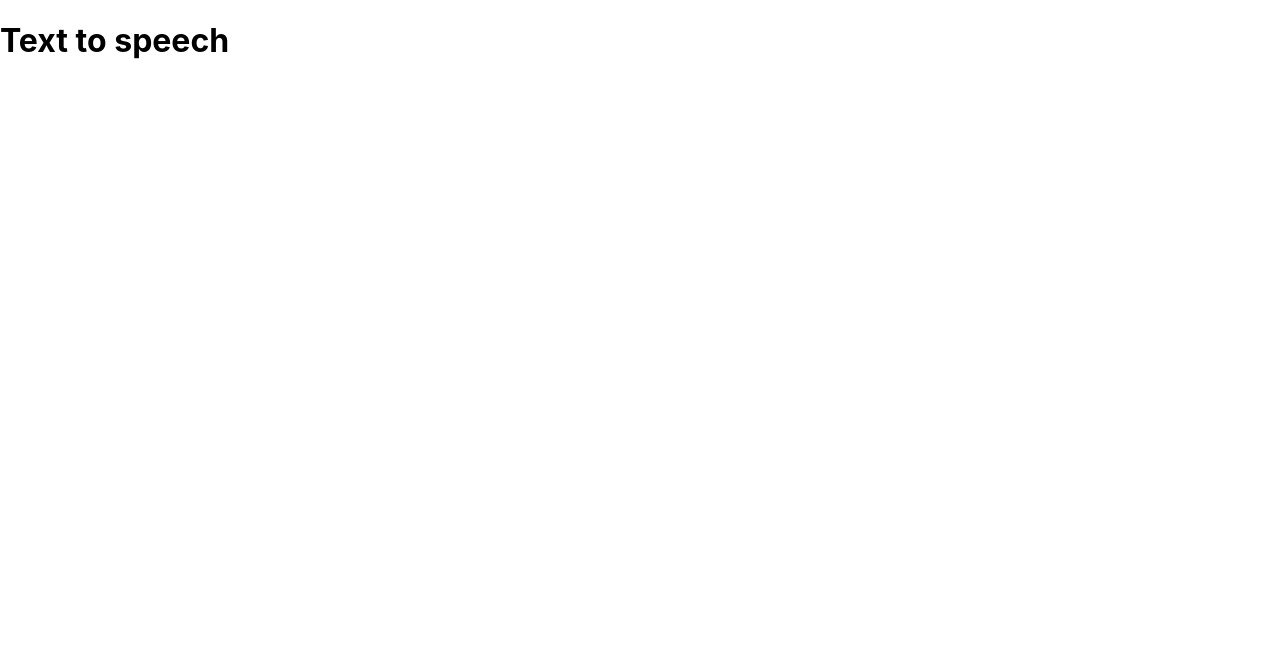
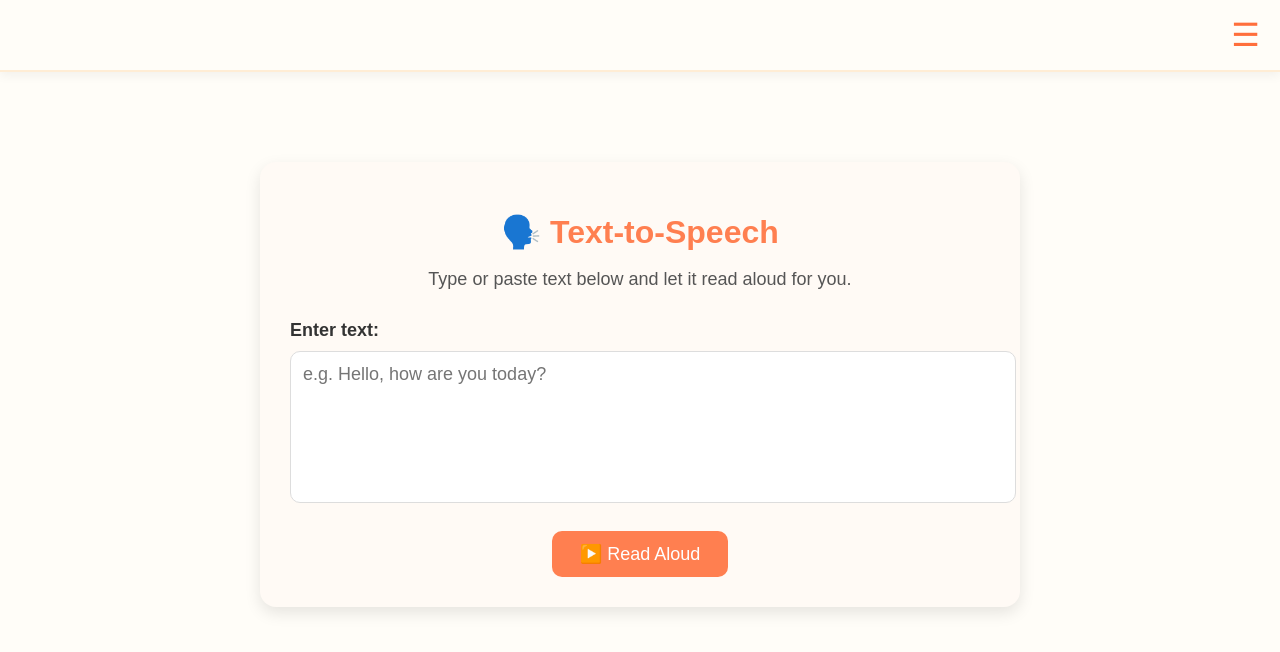
Before and after one commit to nicsohlame/enabled, a React (Create React App) app: page /text-to-speech in a window 1280 px wide. Shown: the top 652 px of the page. Built offline with nearby package versions, Linux system fonts and the light colour scheme.

Commit message:
updated ui of web

```diff
--- a/src/App.jsx
+++ b/src/App.jsx
@@ -1,7 +1,98 @@
-import "./App.css";
+import { Link, Outlet } from 'react-router-dom';
+import { useState } from 'react';
 
 function App() {
-  return <h1>app</h1>;
+  const [menuOpen, setMenuOpen] = useState(false);
+
+  return (
+    <div style={styles.container}>
+      <header style={styles.header}>
+        {/* Hamburger Menu Only */}
+        <div
+          style={styles.hamburger}
+          onClick={() => setMenuOpen(!menuOpen)}
+          role="button"
+          aria-label="Toggle menu"
+          tabIndex={0}
+          onKeyDown={(e) => e.key === 'Enter' && setMenuOpen(!menuOpen)}
+        >
+          ☰
+        </div>
+
+        {menuOpen && (
+          <div style={styles.dropdown}>
+            <Link to="/" style={styles.link} onClick={() => setMenuOpen(false)}>
+              🏠 Home
+            </Link>
+            <Link to="/transcription" style={styles.link} onClick={() => setMenuOpen(false)}>
+              🎥 Transcribe Video
+            </Link>
+            <Link to="/text-to-speech" style={styles.link} onClick={() => setMenuOpen(false)}>
+              🗣️ Text-to-Speech
+            </Link>
+          </div>
+        )}
+
+      </header>
+
+      <main style={styles.main}>
+        <Outlet />
+      </main>
+    </div>
+  );
 }
 
+const styles = {
+  container: {
+    fontFamily: 'Arial Rounded MT Bold, sans-serif',
+    backgroundColor: '#fffdf8',
+    minHeight: '100vh',
+  },
+  header: {
+    backgroundColor: 'transparent',
+    padding: '16px 20px',
+    display: 'flex',
+    justifyContent: 'flex-end',
+    alignItems: 'center',
+    borderBottom: '2px solid #ffedd5',
+    boxShadow: '0 4px 10px rgba(0,0,0,0.05)',
+    position: 'relative',
+    zIndex: 10,
+  },
+  hamburger: {
+    fontSize: '32px',
+    cursor: 'pointer',
+    color: '#ff6f3c',
+    userSelect: 'none',
+  },
+  dropdown: {
+  position: 'absolute',
+  top: '70px',
+  right: '20px',
+  backgroundColor: '#fff8f0',
+  borderRadius: '16px',
+  boxShadow: '0 6px 16px rgba(0,0,0,0.1)',
+  padding: '12px 16px',
+  display: 'flex',
+  flexDirection: 'column',
+  zIndex: 1000,
+},
+link: {
+  padding: '10px 16px',
+  margin: '6px 0',
+  fontSize: '16px',
+  color: '#ff6f3c',
+  backgroundColor: '#fff1e6',
+  borderRadius: '999px',
+  textDecoration: 'none',
+  textAlign: 'center',
+  fontWeight: '600',
+  transition: 'all 0.2s ease',
+},
+
+  main: {
+    padding: '40px 20px',
+  },
+};
+
 export default App;
--- a/src/components/Home.jsx
+++ b/src/components/Home.jsx
@@ -1,12 +1,68 @@
-import Navbar from "./Navbar";
+import { Link } from 'react-router-dom';
 
 function Home() {
   return (
-    <>
-      <Navbar />
-      <h1>home page</h1>
-    </>
+    <div style={styles.container}>
+      <h1 style={styles.title}>Enabled</h1>
+      <p style={styles.subtext}>Empowering inclusive learning, one tool at a time.</p>
+
+      <div style={styles.linksWrapper}>
+        <Link to="/transcription" style={styles.linkButton}>
+          🎥 Upload Video for Transcription
+        </Link>
+
+        <Link to="/text-to-speech" style={styles.linkButton}>
+          🗣️ Try Text-to-Speech
+        </Link>
+      </div>
+    </div>
   );
 }
 
+const styles = {
+  container: {
+    textAlign: 'center',
+    marginTop: '100px',
+    fontFamily: 'Arial Rounded MT Bold, sans-serif',
+    backgroundColor: '#fff3e6',
+    padding: '60px 20px',
+    borderRadius: '20px',
+    boxShadow: '0 6px 16px rgba(0,0,0,0.05)',
+    maxWidth: '700px',
+    marginLeft: 'auto',
+    marginRight: 'auto',
+  },
+  title: {
+    fontSize: '60px',
+    marginBottom: '10px',
+    background: 'linear-gradient(to right, #ff7f50, #ff914d)',
+    WebkitBackgroundClip: 'text',
+    WebkitTextFillColor: 'transparent',
+    textShadow: '1px 1px 6px rgba(255, 150, 100, 0.3)',
+  },
+  subtext: {
+    fontSize: '20px',
+    color: '#333',
+    marginBottom: '40px',
+  },
+  linksWrapper: {
+    display: 'flex',
+    flexDirection: 'column',
+    gap: '16px',
+    alignItems: 'center',
+  },
+  linkButton: {
+    display: 'inline-block',
+    padding: '14px 28px',
+    fontSize: '18px',
+    backgroundColor: '#ff914d',
+    color: '#fff',
+    textDecoration: 'none',
+    borderRadius: '14px',
+    boxShadow: '0 4px 8px rgba(255,127,80,0.2)',
+    transition: 'background 0.2s ease',
+    width: 'fit-content',
+  },
+};
+
 export default Home;
--- a/src/features/TextToSpeech.jsx
+++ b/src/features/TextToSpeech.jsx
@@ -1,9 +1,108 @@
+import React, { useState } from 'react';
+
 function TextToSpeech() {
+  const [text, setText] = useState('');
+  const [isSpeaking, setIsSpeaking] = useState(false);
+
+  const handleSpeak = () => {
+    if (!text.trim()) return;
+
+    const utterance = new SpeechSynthesisUtterance(text);
+    utterance.rate = 1;
+    utterance.pitch = 1;
+    utterance.lang = 'en-US';
+
+    utterance.onstart = () => setIsSpeaking(true);
+    utterance.onend = () => setIsSpeaking(false);
+
+    speechSynthesis.cancel();
+    speechSynthesis.speak(utterance);
+  };
+
   return (
-    <>
-      <h1>Text to speech</h1>
-    </>
+    <div style={styles.container}>
+      <h1 style={styles.title}>🗣️ Text-to-Speech</h1>
+      <p style={styles.subtitle}>
+        Type or paste text below and let it read aloud for you.
+      </p>
+
+      <label htmlFor="tts-input" style={styles.label}>
+        Enter text:
+      </label>
+      <textarea
+        id="tts-input"
+        rows="6"
+        placeholder="e.g. Hello, how are you today?"
+        value={text}
+        onChange={(e) => setText(e.target.value)}
+        style={styles.textarea}
+        aria-label="Text input for speech"
+      />
+
+      <button
+        onClick={handleSpeak}
+        disabled={!text.trim() || isSpeaking}
+        style={{
+          ...styles.button,
+          backgroundColor: isSpeaking ? '#ffa07a' : '#ff7f50',
+          cursor: isSpeaking ? 'not-allowed' : 'pointer',
+        }}
+        aria-label="Read text aloud"
+      >
+        {isSpeaking ? '🔊 Reading...' : '▶️ Read Aloud'}
+      </button>
+    </div>
   );
 }
 
+const styles = {
+  container: {
+    maxWidth: '700px',
+    margin: '50px auto',
+    padding: '30px',
+    backgroundColor: '#fffaf5',
+    borderRadius: '16px',
+    boxShadow: '0 6px 16px rgba(0, 0, 0, 0.1)',
+    fontFamily: 'Arial Rounded MT Bold, sans-serif',
+    textAlign: 'center',
+  },
+  title: {
+    fontSize: '32px',
+    color: '#ff7f50',
+    marginBottom: '10px',
+  },
+  subtitle: {
+    fontSize: '18px',
+    color: '#555',
+    marginBottom: '30px',
+  },
+  label: {
+    display: 'block',
+    fontSize: '18px',
+    fontWeight: 'bold',
+    color: '#333',
+    marginBottom: '10px',
+    textAlign: 'left',
+  },
+  textarea: {
+    width: '100%',
+    fontSize: '18px',
+    padding: '12px',
+    marginBottom: '24px',
+    borderRadius: '10px',
+    border: '1px solid #ddd',
+    backgroundColor: '#fff',
+    resize: 'none',
+    fontFamily: 'inherit',
+  },
+  button: {
+    fontSize: '18px',
+    padding: '12px 28px',
+    color: '#fff',
+    border: 'none',
+    borderRadius: '10px',
+    transition: 'background 0.2s ease',
+  },
+};
+
 export default TextToSpeech;
```
Also changed, not shown: src/index.js (+12 -4 lines).
